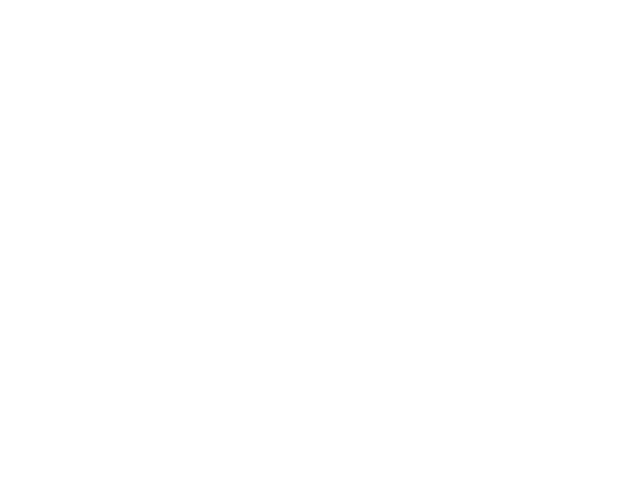
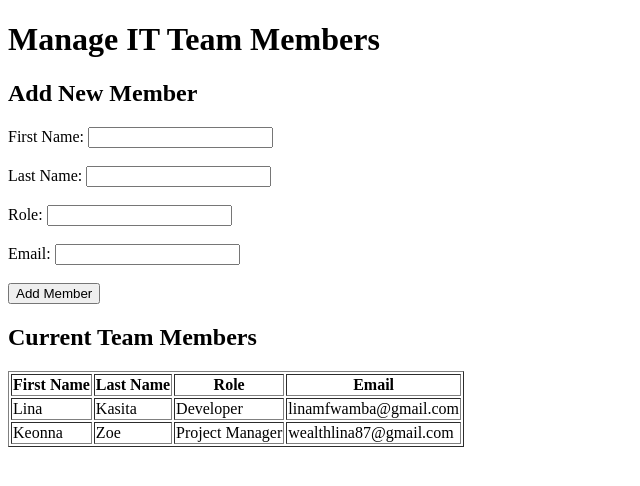
Before and after one commit to HappytoCode87/IT-Team-Members, a plain HTML site: page index.html in a window 1280 px wide. Shown: the whole page, without its empty margins (0-640 px from the left). Drawn offline with Linux system fonts and the light colour scheme.

Commit message:
Initial commit for IT team members project

```diff
--- a/index.html
+++ b/index.html
@@ -6,6 +6,68 @@
   <title>HTML Project</title>
 </head>
 <body>
+  <!DOCTYPE html>
+  <html lang="en">
+  <head>
+      <meta charset="UTF-8">
+      <meta name="viewport" content="width=device-width, initial-scale=1.0">
+      <title>IT Team Members Management</title>
+  </head>
+  <body>
+
+      <h1>Manage IT Team Members</h1>
+
+      <!-- Add New Member Form -->
+      <section>
+          <h2>Add New Member</h2>
+          <form>
+              <label for="firstName">First Name:</label>
+              <input type="text" id="firstName" name="firstName" required><br><br>
+
+              <label for="lastName">Last Name:</label>
+              <input type="text" id="lastName" name="lastName" required><br><br>
+
+              <label for="role">Role:</label>
+              <input type="text" id="role" name="role" required><br><br>
+
+              <label for="email">Email:</label>
+              <input type="email" id="email" name="email" required><br><br>
+
+              <button type="submit">Add Member</button>
+          </form>
+      </section>
+
+      <!-- Team Members List -->
+      <section>
+          <h2>Current Team Members</h2>
+          <table border="1">
+              <thead>
+                  <tr>
+                      <th>First Name</th>
+                      <th>Last Name</th>
+                      <th>Role</th>
+                      <th>Email</th>
+                  </tr>
+              </thead>
+              <tbody>
+                  <tr>
+                      <td>Lina</td>
+                      <td>Kasita</td>
+                      <td>Developer</td>
+                      <td>linamfwamba@gmail.com</td>
+                  </tr>
+                  <tr>
+                      <td>Keonna</td>
+                      <td>Zoe</td>
+                      <td>Project Manager</td>
+                      <td>wealthlina87@gmail.com</td>
+                  </tr>
+              </tbody>
+          </table>
+      </section>
+
+  </body>
+  </html>
 
 </body>
 </html>
```
